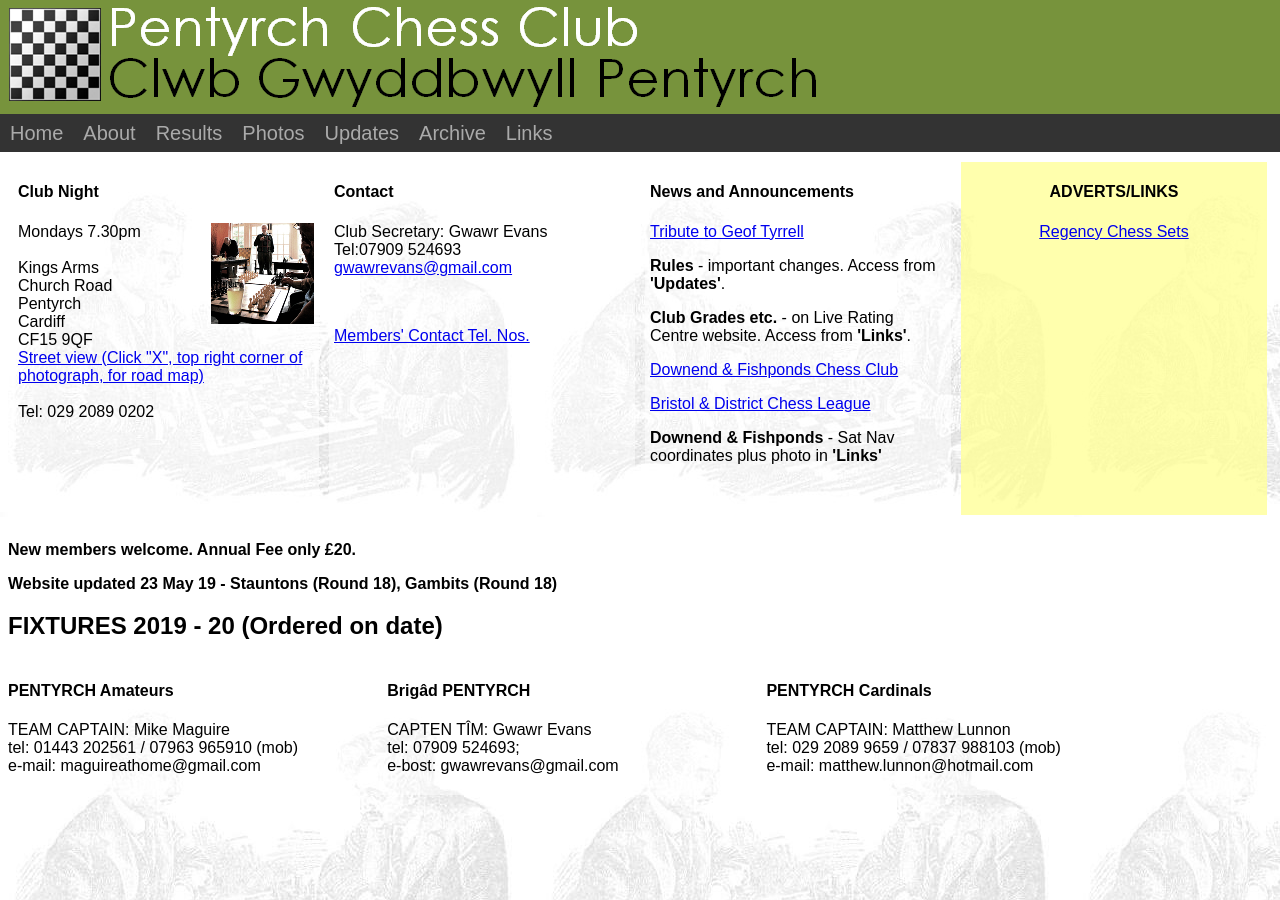
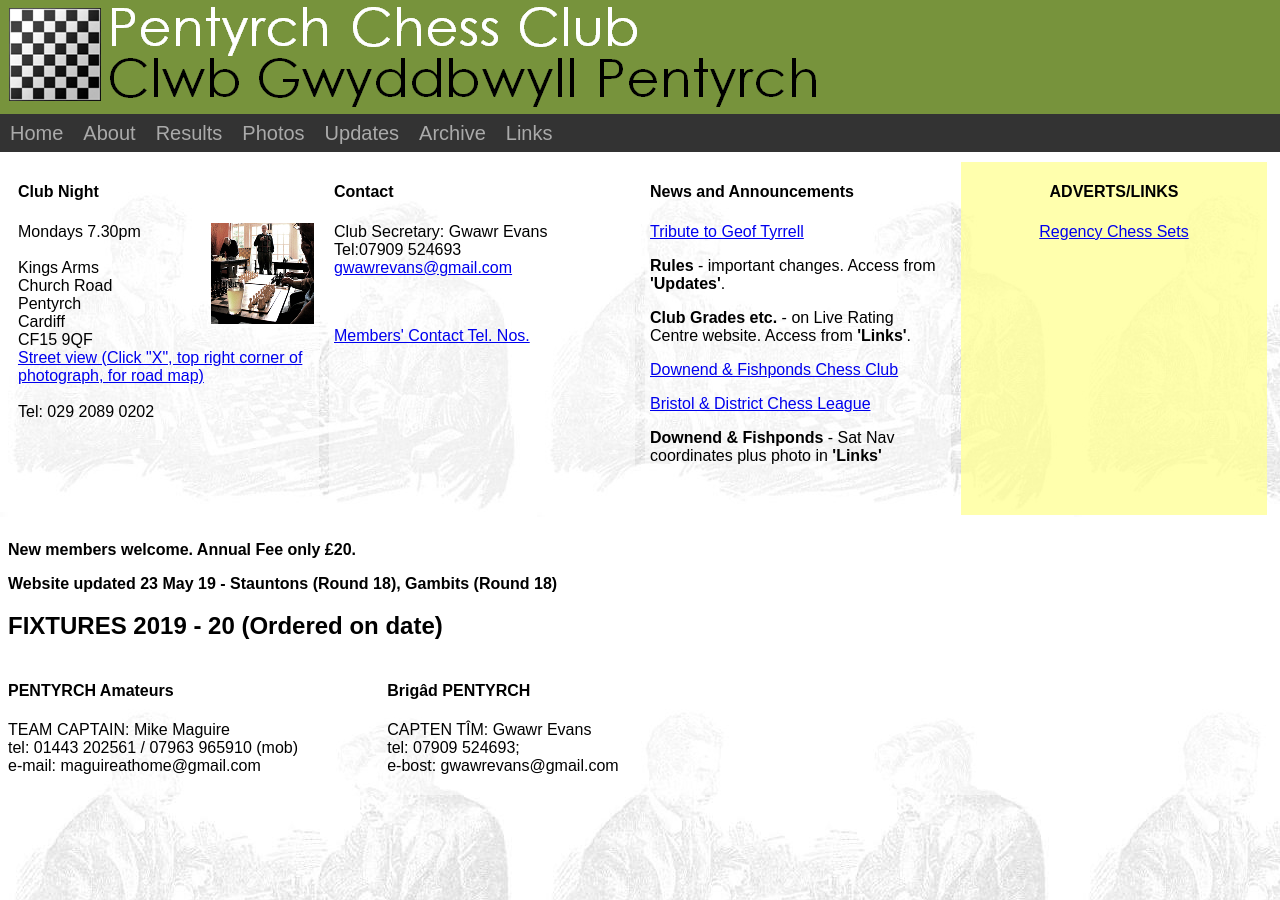
Before and after one commit to PentyrchChess/PentyrchChess.github.io, a Jekyll site: the page built from _pages/index.html, in a window 1280 px wide. Built offline with Jekyll 4.4.1, drawn with Linux system fonts in a browser that asks for light colours.

Commit message:
Update index.html
Removed Cardinals from the home page

```diff
--- a/_pages/index.html
+++ b/_pages/index.html
@@ -70,12 +70,6 @@
             tel: 07909 524693;<br>
             e-bost: gwawrevans@gmail.com
           </div>
-          <div class="team-info">
-            <h4>PENTYRCH Cardinals</h4>
-            TEAM CAPTAIN: Matthew Lunnon<br>
-            tel: 029 2089 9659 / 07837 988103 (mob)<br>
-            e-mail: matthew.lunnon@hotmail.com
-          </div>
     </div>
     {% comment %}
     TODO: uncomment when club re-opens
```
